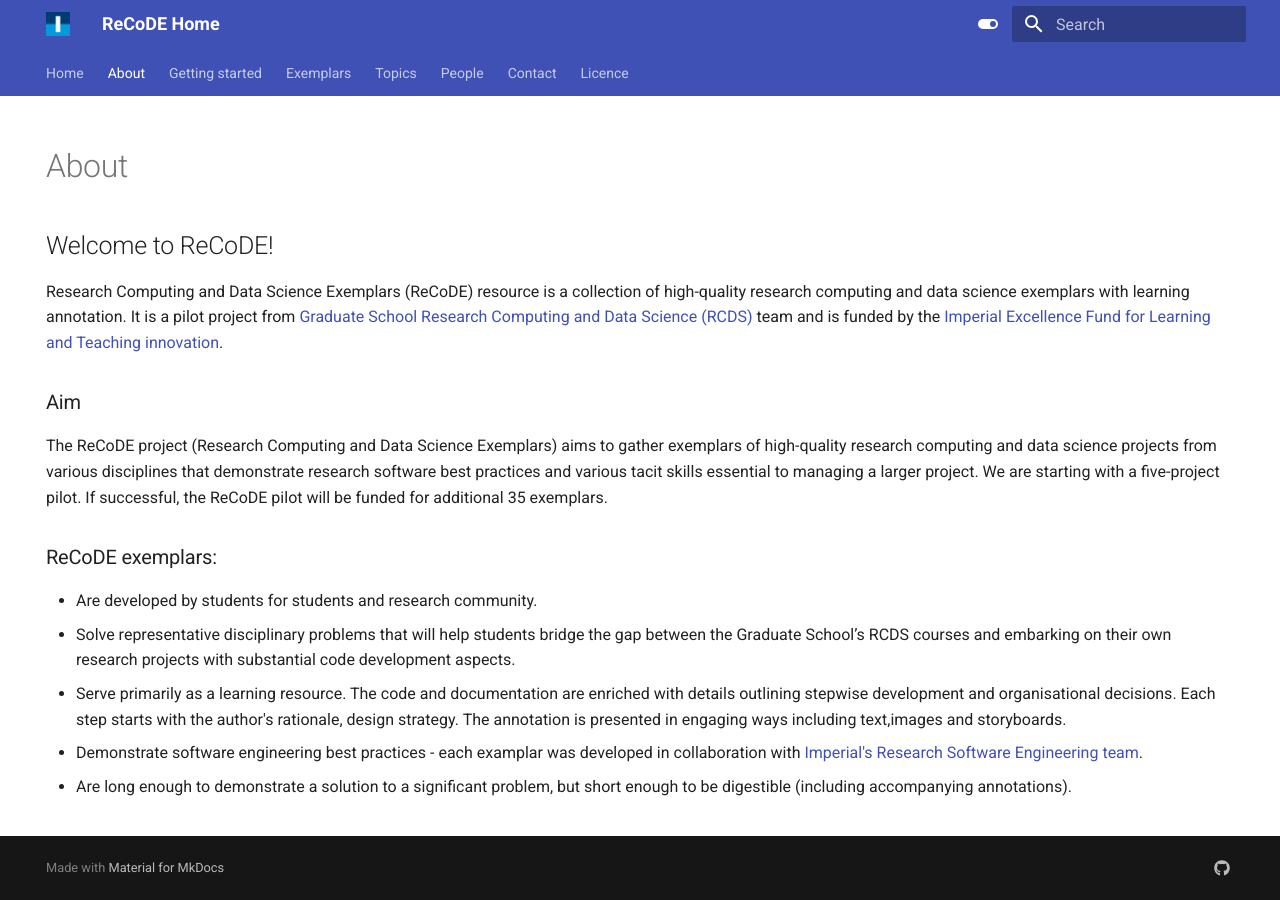
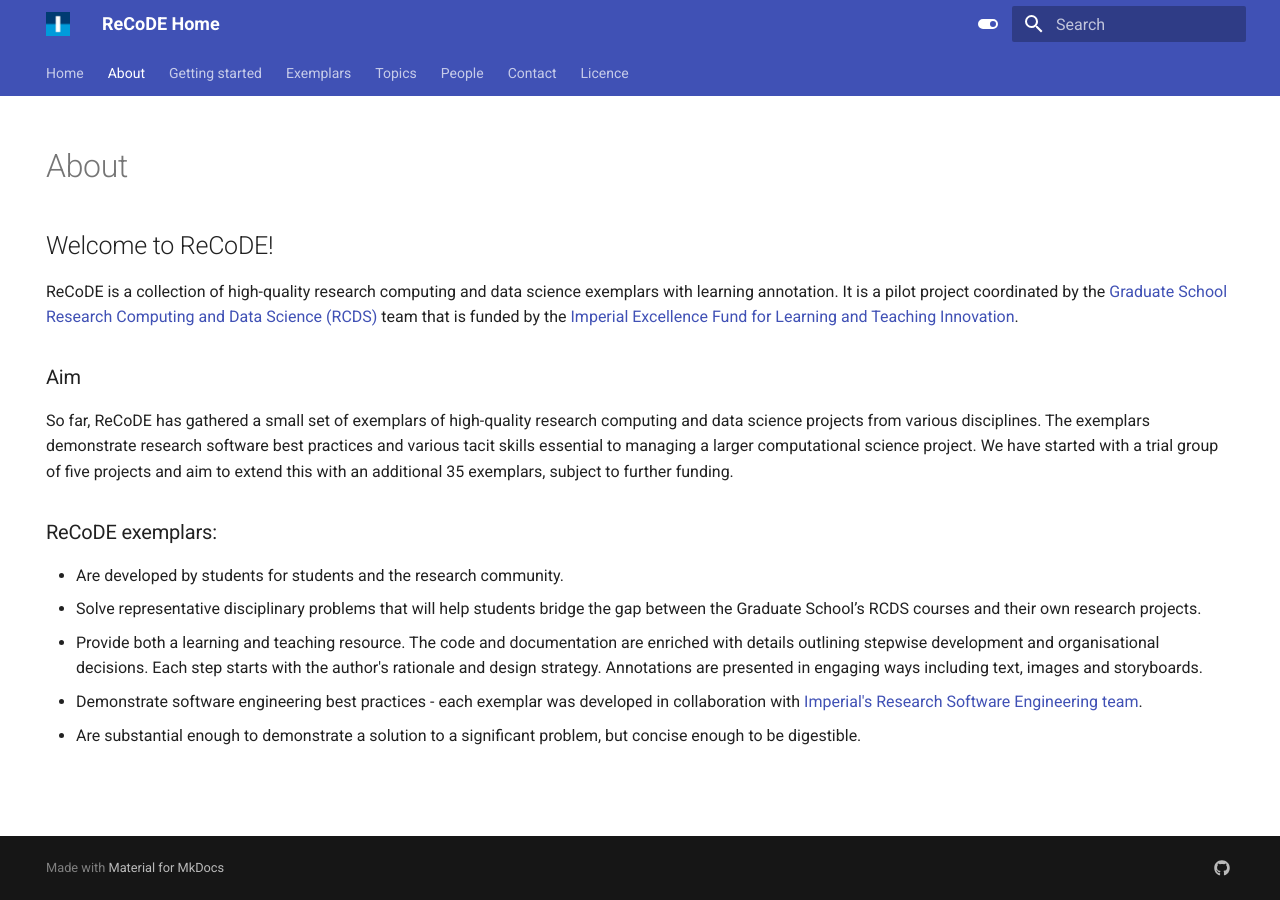
Before and after one commit to ImperialCollegeLondon/ReCoDE-home, an MkDocs documentation site: the page built from docs/about.md, in a window 1280 px wide. Built offline with MkDocs 1.6.1 and Material for MkDocs 9.7.7, drawn with Linux system fonts in a browser that asks for light colours.

Commit message:
Edit: implement after discussion with Jeremy

```diff
--- a/docs/about.md
+++ b/docs/about.md
@@ -8,14 +8,14 @@ search:
 
 ## Welcome to ReCoDE!
 
-Research Computing and Data Science Exemplars (ReCoDE) resource is a collection of high-quality research computing and data science exemplars with learning annotation. It is a pilot project from [Graduate School Research Computing and Data Science (RCDS)](https://www.imperial.ac.uk/study/pg/graduate-school/students/doctoral/professional-development/research-computing-data-science/) team and is funded by the [Imperial Excellence Fund for Learning and Teaching innovation](https://www.imperial.ac.uk/about/leadership-and-strategy/provost/vice-provost-education/the-excellence-fund-for-learning-and-teaching-innovation/).
+ReCoDE is a collection of high-quality research computing and data science exemplars with learning annotation. It is a pilot project coordinated by the [Graduate School Research Computing and Data Science (RCDS)](https://www.imperial.ac.uk/study/pg/graduate-school/students/doctoral/professional-development/research-computing-data-science/) team that is funded by the [Imperial Excellence Fund for Learning and Teaching Innovation](https://www.imperial.ac.uk/about/leadership-and-strategy/provost/vice-provost-education/the-excellence-fund-for-learning-and-teaching-innovation/).
 
 ### Aim
-The ReCoDE project (Research Computing and Data Science Exemplars) aims to gather exemplars of high-quality research computing and data science projects from various disciplines that demonstrate research software best practices and various tacit skills essential to managing a larger project. We are starting with a five-project pilot. If successful, the ReCoDE pilot will be funded for additional 35 exemplars.
+So far, ReCoDE has gathered a small set of exemplars of high-quality research computing and data science projects from various disciplines. The exemplars demonstrate research software best practices and various tacit skills essential to managing a larger computational science project. We have started with a trial group of five projects and aim to extend this with an additional 35 exemplars, subject to further funding.
 
 ### ReCoDE exemplars:
-* Are developed by students for students and research community.
-* Solve representative disciplinary problems that will help students bridge the gap between the Graduate School’s RCDS courses and embarking on their own research projects with substantial code development aspects.
-* Serve primarily as a learning resource. The code and documentation are enriched with details outlining stepwise development and organisational decisions. Each step starts with the author's rationale, design strategy. The annotation is presented in engaging ways including text,images and storyboards.
-* Demonstrate software engineering best practices - each examplar was developed in collaboration with [Imperial's Research Software Engineering team](https://www.imperial.ac.uk/admin-services/ict/self-service/research-support/rcs/research-software-engineering/).
-* Are long enough to demonstrate a solution to a significant problem, but short enough to be digestible (including accompanying annotations).
+* Are developed by students for students and the research community.
+* Solve representative disciplinary problems that will help students bridge the gap between the Graduate School’s RCDS courses and their own research projects.
+* Provide both a learning and teaching resource. The code and documentation are enriched with details outlining stepwise development and organisational decisions. Each step starts with the author's rationale and design strategy. Annotations are presented in engaging ways including text, images and storyboards.
+* Demonstrate software engineering best practices - each exemplar was developed in collaboration with [Imperial's Research Software Engineering team](https://www.imperial.ac.uk/admin-services/ict/self-service/research-support/rcs/research-software-engineering/).
+* Are substantial enough to demonstrate a solution to a significant problem, but concise enough to be digestible.
```
